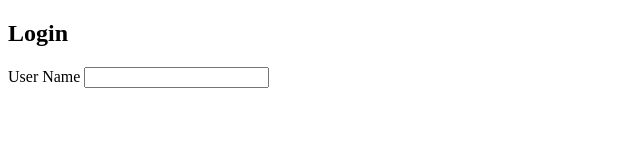
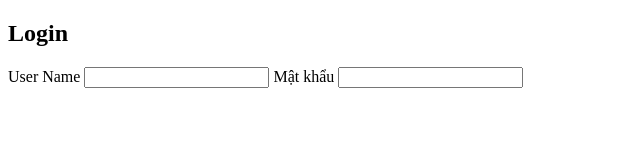
Before and after one commit to Nguyenanhnhat12/login-project, a plain HTML site: page Downloads/login-project-main/login-project-main/index.html in a window 1280 px wide. Shown: the whole page, without its empty margins (0-640 px from the left). Drawn offline with Linux system fonts and the light colour scheme.

Commit message:
A: add password label and textbox

```diff
--- a/Downloads/login-project-main/login-project-main/index.html
+++ b/Downloads/login-project-main/login-project-main/index.html
@@ -11,6 +11,7 @@
 
 <label>User Name</label>
 <input type="text" id="txtUserName">
-
+<label>Mật khẩu</label>
+<input type="password" id="txtmatkhau">
 </body>
 </html>
```
